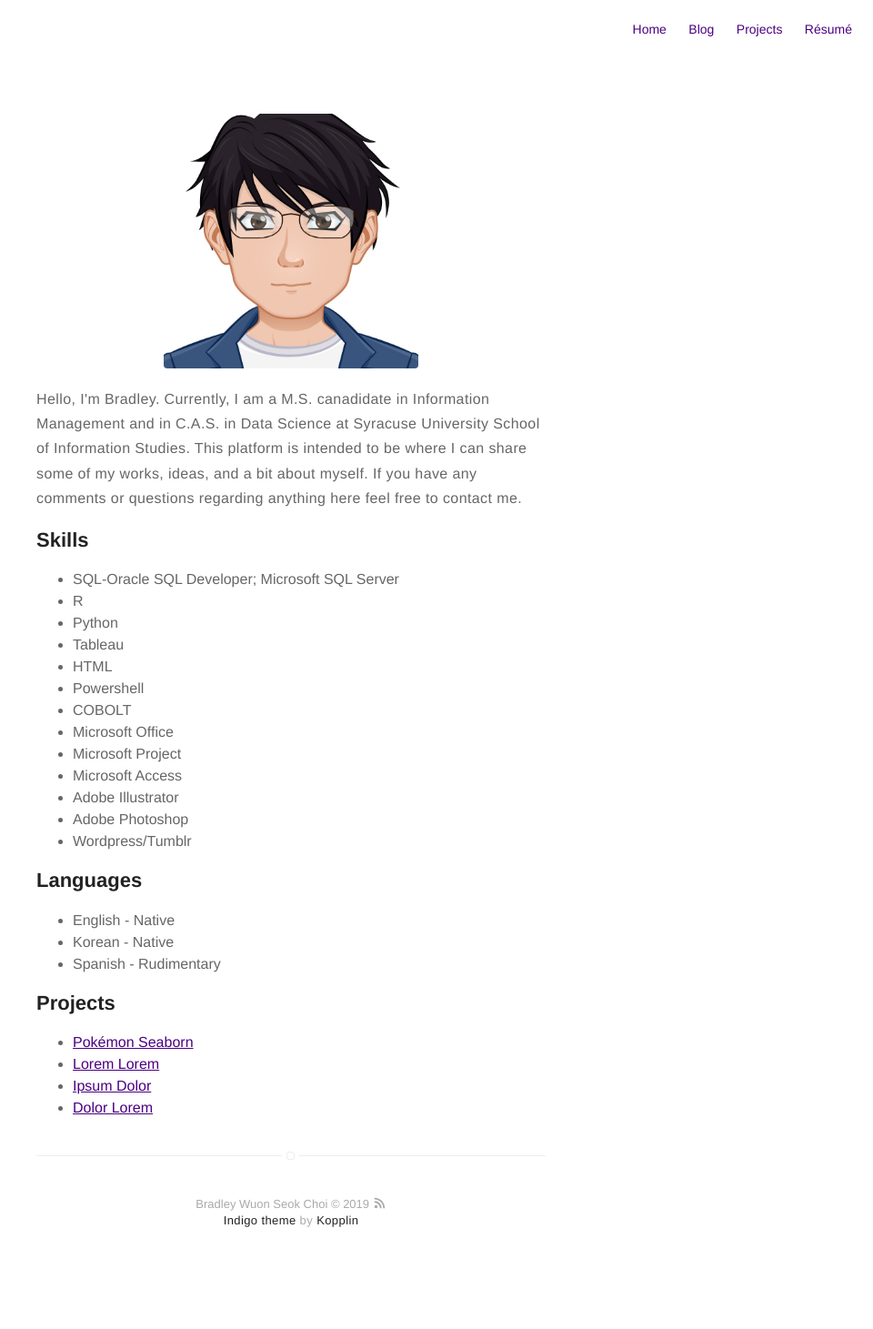
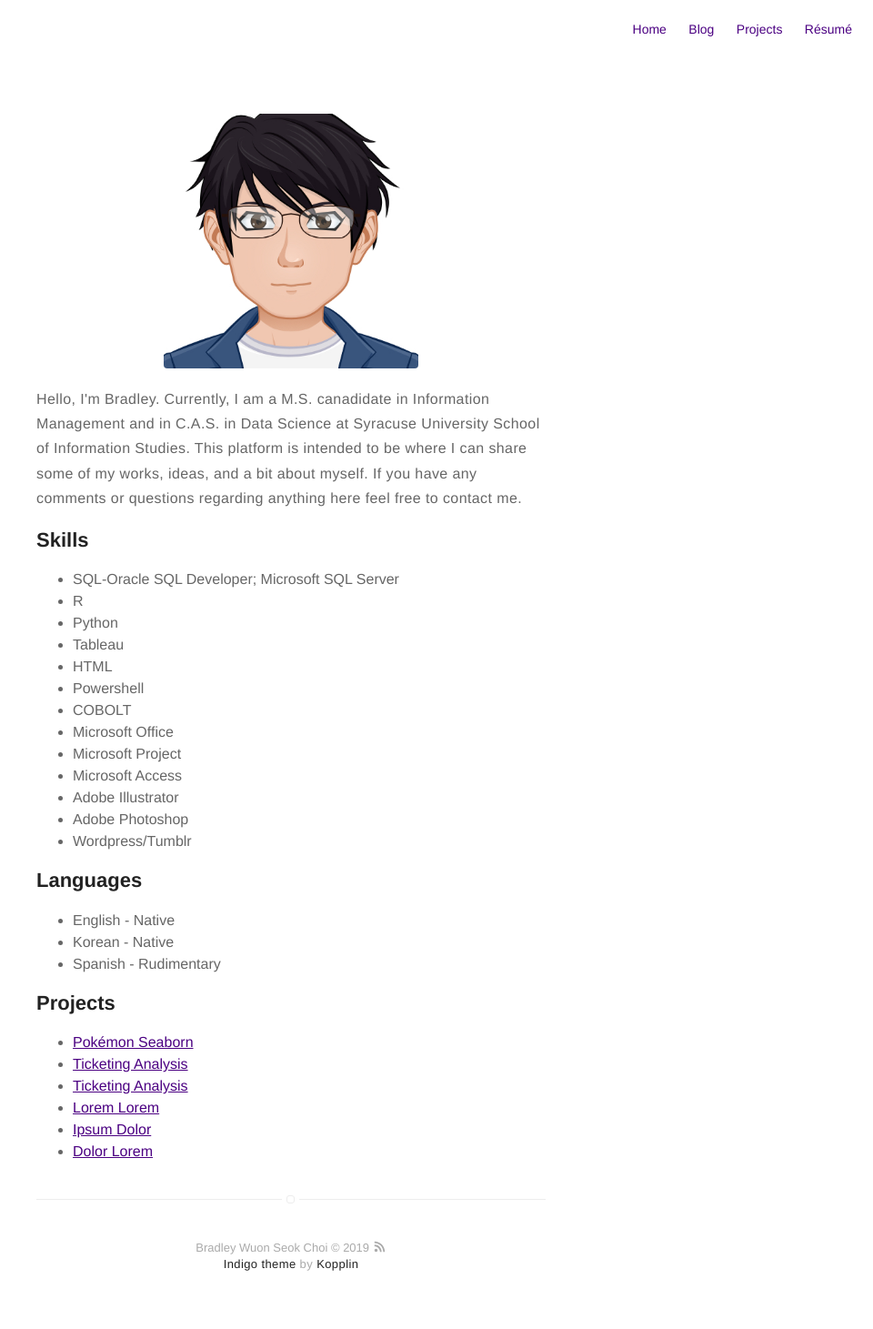
Before and after one commit to bradvision/bradvision.github.io, a Jekyll site: the page built from about.md, in a window 1280 px wide. Shown: the whole page at 91% size, without its empty margins (320-1280 px from the left). Built offline with Jekyll 4.4.1, drawn with Linux system fonts in a browser that asks for light colours; before the commit the page ends 1413 px from its top, so only the background shows below that.

Commit message:
Update about.md

```diff
--- a/about.md
+++ b/about.md
@@ -40,6 +40,10 @@ feel free to contact me.</p>
 
 <ul>
 	<li><a href="https://github.com/bradvision/IST652_Scripting/blob/master/Pokemon/Pokemon.md">Pokémon Seaborn</a></li>
+	<li><a href="https://github.com/bradvision/TicketingAnalysisProj/blob/master/Code.R">Ticketing Analysis</a></li>
+	<li><a href="https://github.com/bradvision/TicketingAnalysisProj/blob/master/Code.R">Ticketing Analysis</a></li>
+
+
 	<li><a href="https://github.com/">Lorem Lorem</a></li>
 	<li><a href="https://github.com/">Ipsum Dolor</a></li>
 	<li><a href="https://github.com/">Dolor Lorem</a></li>
```
